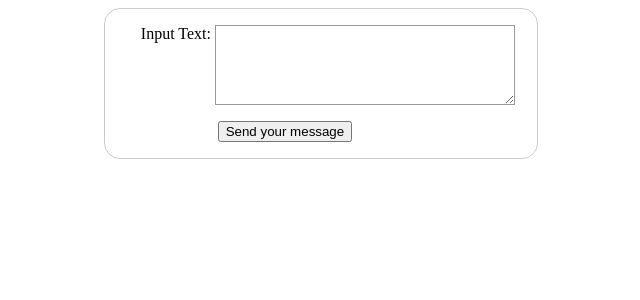
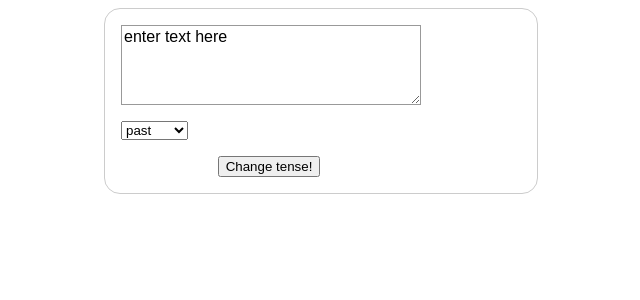
Before and after one commit to bendichter/tenseflow, a Flask app: page / in a window 1280 px wide. Shown: the top 300 px of the page, without its empty margins (319-959 px from the left). Run offline with Flask 2, Linux system fonts and the light colour scheme.

Commit message:
app: render on same page and add tense option

```diff
--- a/application.py
+++ b/application.py
@@ -1,15 +1,19 @@
 from flask import Flask, render_template, request
 from change_tense.change_tense import change_tense
-import pdb
 
 app = Flask(__name__)
 
+
 @app.route('/', methods=['GET', 'POST'])
-def hello_world():
-    return render_template('form.html')
+def start():
+    return render_template('form.html', text_in='enter text here', text_out='', tense='past')
+
 
 @app.route('/result/', methods=['GET', 'POST'])
 def result():
-    text = request.form['input_text']
-    text_out = change_tense(text, 'future')
-    return render_template('result.html', input_text=text, text=text_out)
+    if 'input_text' in request.form:
+        text_in = request.form['input_text']
+    else:
+        text_in = ''
+    text_out = change_tense(text_in, request.form['tense'])
+    return render_template('form.html', text_in=text_in, text_out=text_out, tense=request.form['tense'])
--- a/templates/form.html
+++ b/templates/form.html
@@ -63,11 +63,21 @@ button {
 </HEAD>
 <form method="post" action="{{ url_for('result') }}">
   <div>
-    <label for="text">Input Text:</label>
-    <textarea id="text" name="input_text"></textarea>
+    <textarea id="text" name="input_text">{{ text_in }}</textarea>
+  </div>
+  <div>
+      <select name="tense">
+          <option>past</option>
+          <option>present</option>
+          <option>future</option>
+      </select>
   </div>
 
   <div class="button">
-    <button type="submit">Send your message</button>
+    <button type="submit">Change tense!</button>
   </div>
 </form>
+{% if text_out %}
+<h2>Result</h2>
+<p>{{ text_out }}</p>
+{% endif %}
```
Also changed, not shown: templates/result.html (deleted, +0 -13 lines), tests/test_change_tense.py (added).
